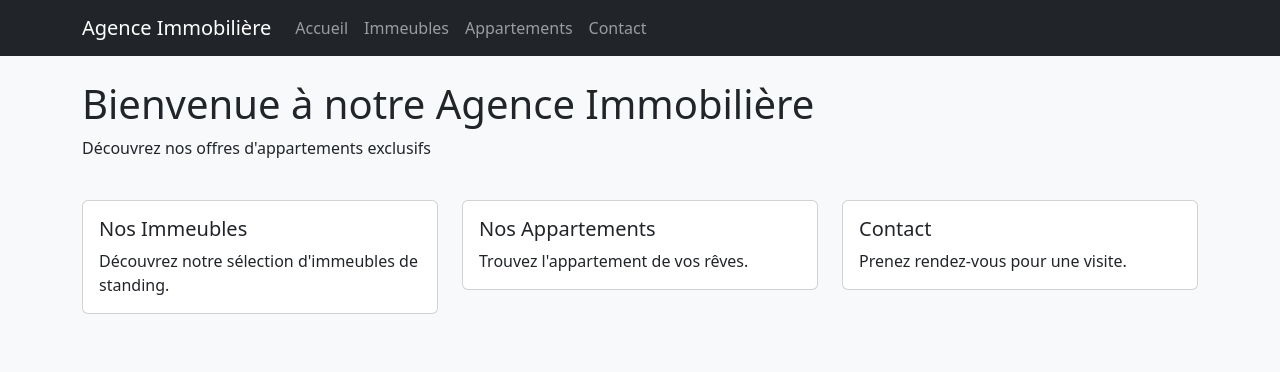
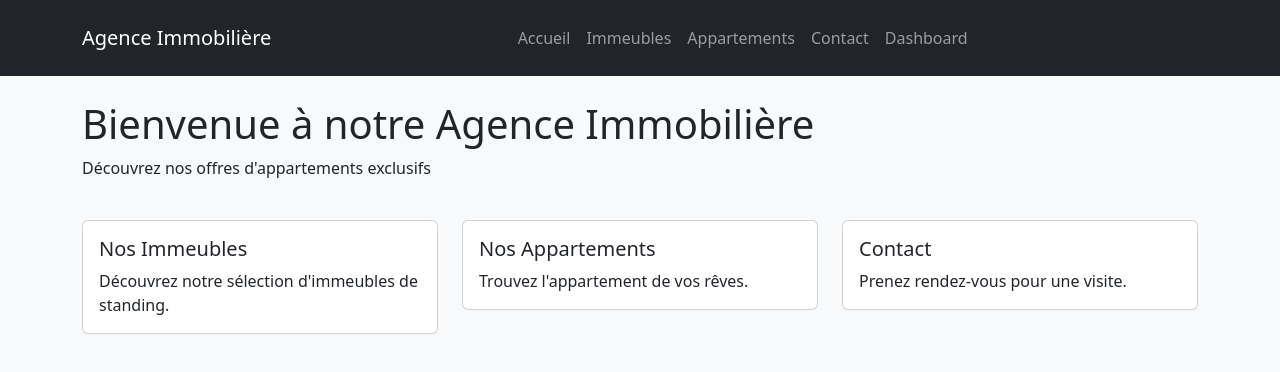
Before and after one commit to elhadjtall/AGENCE8IMMOBILIERE, a React (Vite) app in the folder agence-immobiliere-frontend/: page / in a window 1280 px wide. Shown: the top 372 px of the page. Built offline with nearby package versions, Linux system fonts and the light colour scheme.

Commit message:
Ajout du css

```diff
--- a/agence-immobiliere-frontend/src/components/layout/Navigation.jsx
+++ b/agence-immobiliere-frontend/src/components/layout/Navigation.jsx
@@ -13,6 +13,7 @@ function Navigation() {
             <Nav.Link as={Link} to="/immeubles">Immeubles</Nav.Link>
             <Nav.Link as={Link} to="/appartements">Appartements</Nav.Link>
             <Nav.Link as={Link} to="/contact">Contact</Nav.Link>
+            <Nav.Link as={Link} to="/admin/dashboard">Dashboard</Nav.Link>
           </Nav>
         </Navbar.Collapse>
       </Container>
--- a/agence-immobiliere-frontend/src/index.css
+++ b/agence-immobiliere-frontend/src/index.css
@@ -13,3 +13,8 @@ body {
   transform: translateY(-5px);
   box-shadow: 0 4px 8px rgba(0,0,0,0.1);
 }
+
+.me-auto {
+  margin-left: auto;
+  padding: 10px;
+}
```
